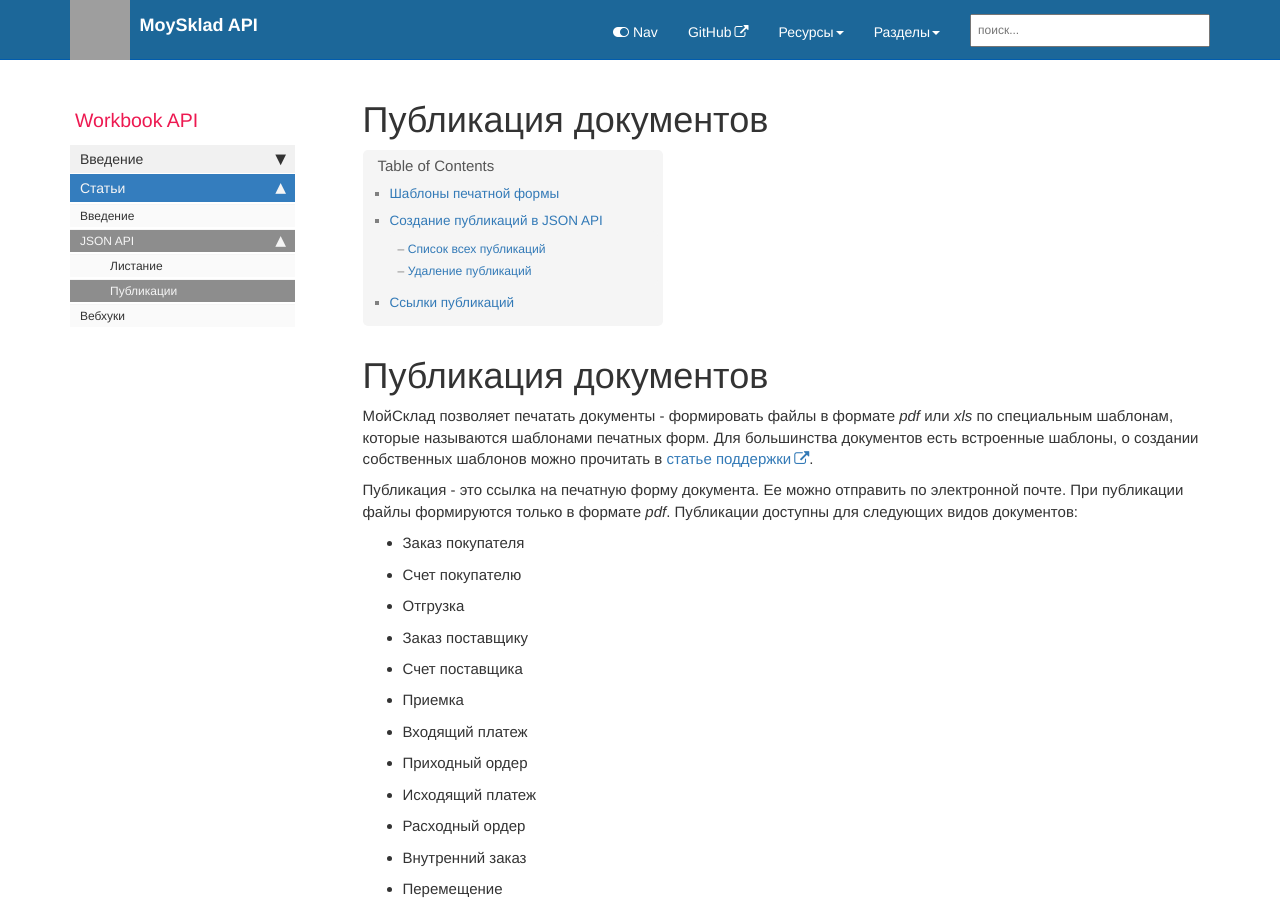
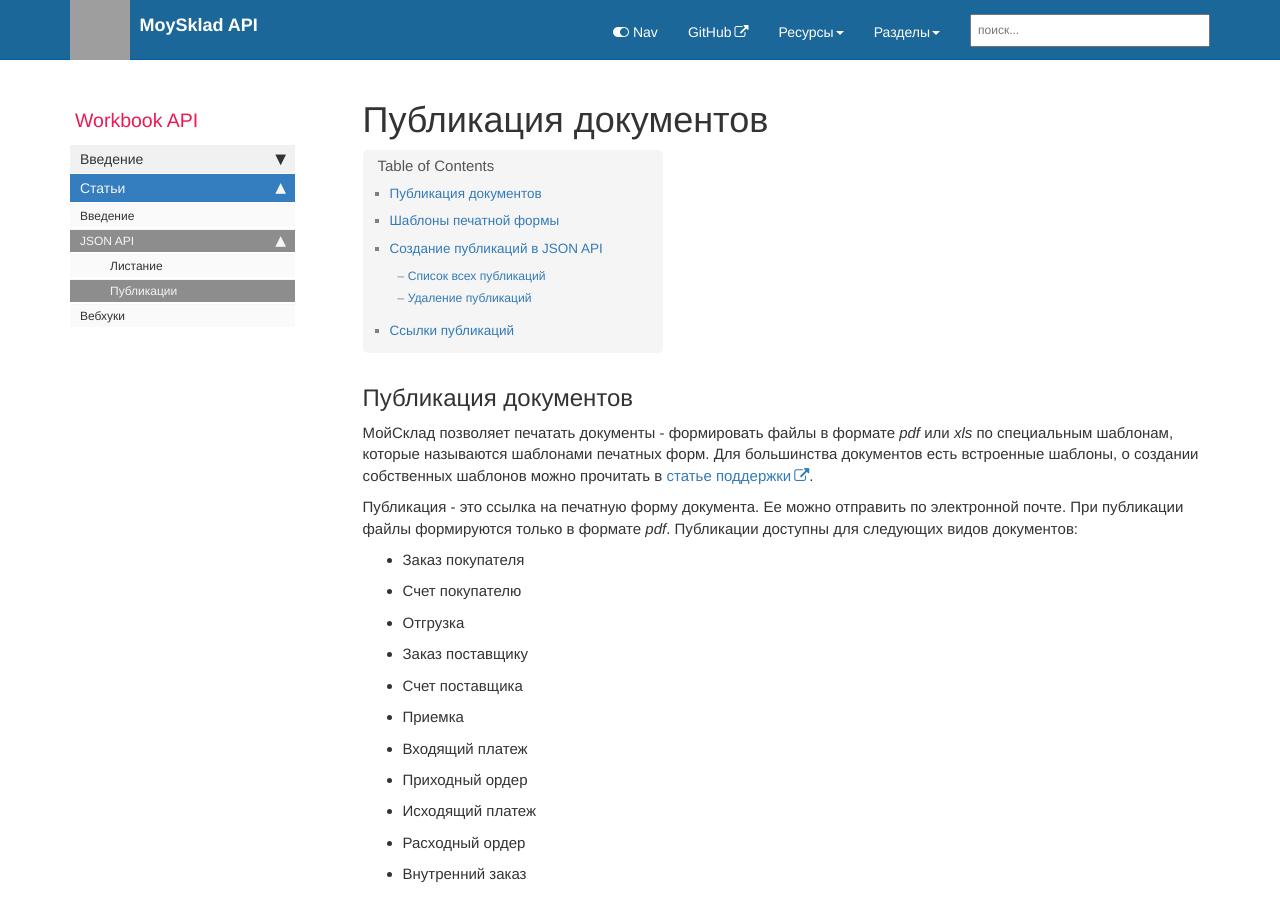
Before and after one commit to moysklad/workbook-api-doc, a Jekyll site: the page built from pages/workbook/arcicles/JSON_API/publication.md, in a window 1280 px wide and 900 px high. Built offline with Jekyll 4.4.1, drawn with Linux system fonts in a browser that asks for light colours; nearby versions of some CDN libraries; comment, search, counter and statistics services are not loaded; grey boxes are pictures that could not be loaded.

Commit message:
MC-22291: header reduction

```diff
--- a/pages/workbook/arcicles/JSON_API/publication.md
+++ b/pages/workbook/arcicles/JSON_API/publication.md
@@ -7,7 +7,7 @@ sidebar: workbook_sidebar
 permalink: publication.html
 folder: workbook
 ---
-# Публикация документов
+## Публикация документов
 МойСклад позволяет печатать документы - формировать файлы в формате _pdf_ или _xls_ по специальным шаблонам, которые называются шаблонами печатных форм. Для большинства документов есть встроенные шаблоны, о создании собственных шаблонов можно прочитать в [статье поддержки](https://support.moysklad.ru/hc/ru/articles/219361888).
 
 Публикация - это ссылка на печатную форму документа. Ее можно отправить по электронной почте. При публикации файлы формируются только в формате _pdf_. Публикации доступны для следующих видов документов:
```
